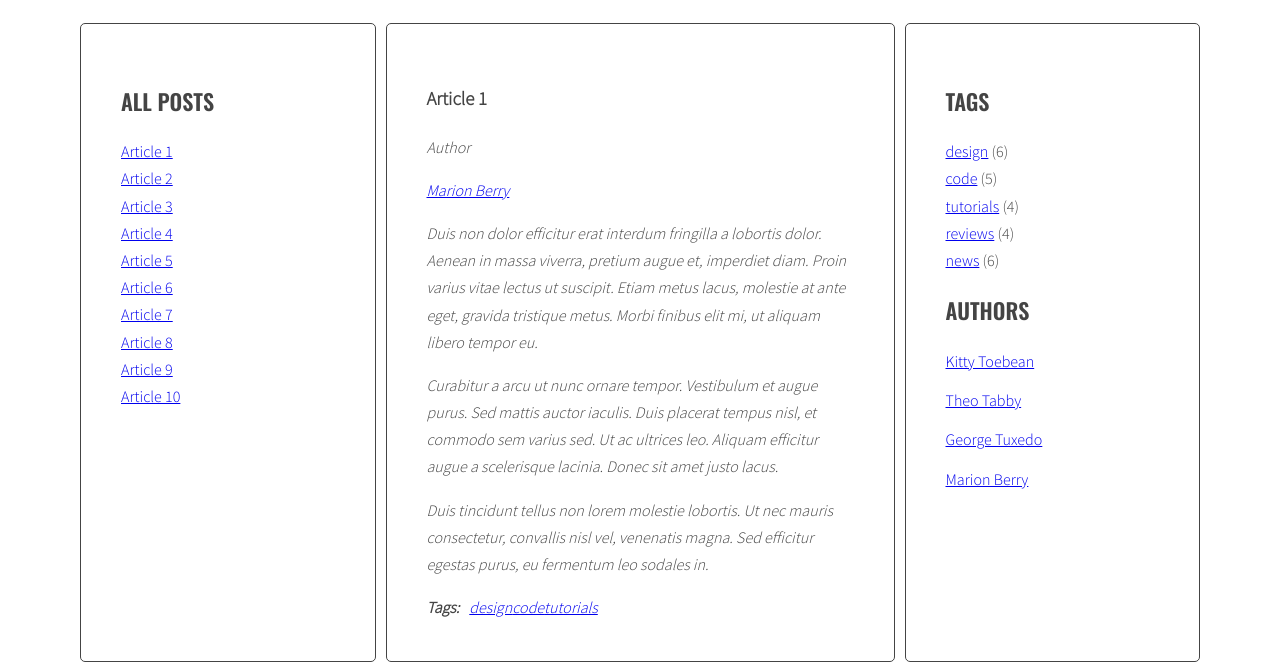
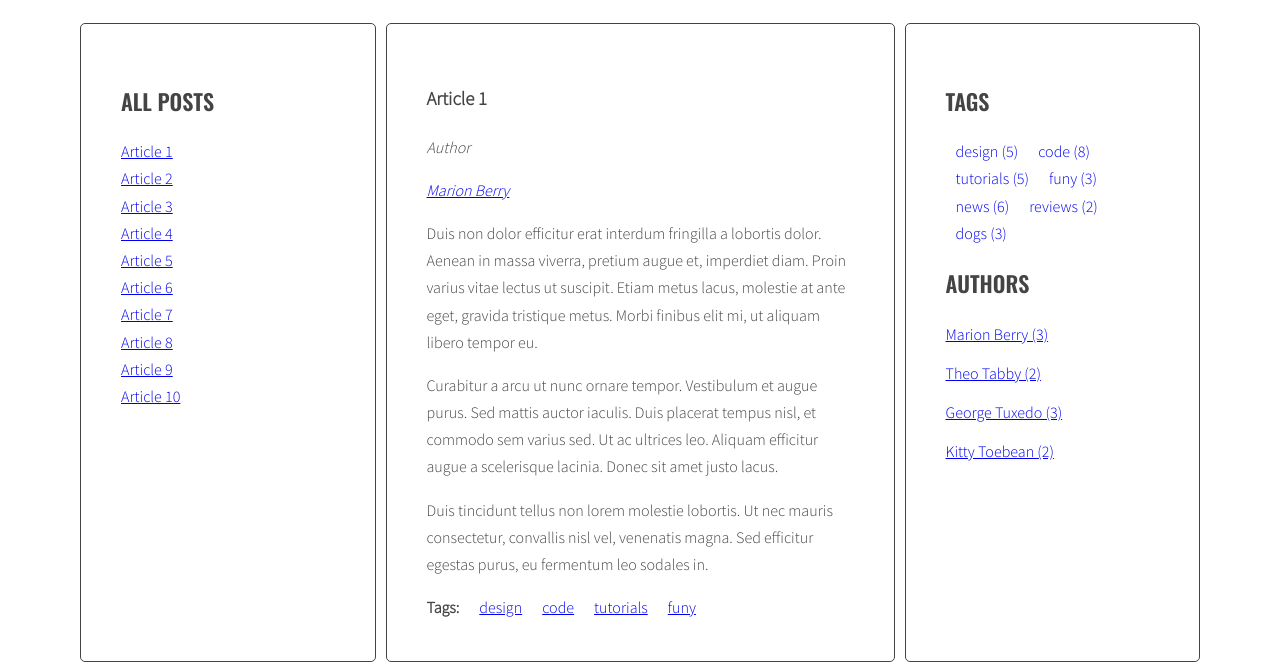
Before and after one commit to T81P/javascript-blog, a website: page index.html in a window 1280 px wide. Shown: the part 220-890 px from the top of the page. Drawn offline with nearby package versions, Linux system fonts and the light colour scheme.

Commit message:
Generate list of tags and authors in right column

```diff
--- a/index.html
+++ b/index.html
@@ -18,13 +18,14 @@
 			        </ul>
 			    </aside>
 		      	<section class="posts">
-			        <article class="post active" id="article-1" data-tags="design code tutorials" data-author="Marion Berry">
+			        <article class="post active" id="article-1" data-tags="design code tutorials funy" data-author="Marion Berry">
 			          	<h3 class="post-title">Article 1</h3>
 			          	<div class="post-author">
 			          		<p>Author </p>
 			          		<ul class="list">
 
 			          		</ul>
+			          	</div>
 			          	<div class="post-content">
 				            <p>Duis non dolor efficitur erat interdum fringilla a lobortis dolor. Aenean in massa viverra, pretium augue et, imperdiet diam. Proin varius vitae lectus ut suscipit. Etiam metus lacus, molestie at ante eget, gravida tristique metus. Morbi finibus elit mi, ut aliquam libero tempor eu.</p>
 
@@ -46,6 +47,7 @@
 			          		<ul class="list">
 
 			          		</ul>
+			          	</div>
 			          	<div class="post-content">
 				            <p>Phasellus sollicitudin, arcu vel iaculis ullamcorper, quam leo viverra orci, et faucibus quam sapien vel est. Maecenas ac suscipit elit. Nullam interdum, lorem vitae venenatis pulvinar, ex dui malesuada nunc, tempus cursus enim metus vel nulla.</p>
 
@@ -60,13 +62,14 @@
 				            </ul>
 			          	</div>
 			        </article>
-			        <article class="post" id="article-3" data-tags="design tutorials" data-author="George Tuxedo">
+			        <article class="post" id="article-3" data-tags="design tutorials funy" data-author="George Tuxedo">
 			          	<h3 class="post-title">Article 3</h3>
 			          	<div class="post-author">
 			          		<p>Author </p>
 			          		<ul class="list">
 
 			          		</ul>
+			          	</div>
 			          	<div class="post-content">
 				            <p>Mauris vel pellentesque turpis, ac sodales nisl. Quisque iaculis mi velit, ut convallis tellus accumsan a. Quisque iaculis, nisi et dignissim tincidunt, nisl eros euismod nulla, finibus laoreet erat enim posuere elit.</p>
 
@@ -87,6 +90,7 @@
 			          		<ul class="list">
 
 			          		</ul>
+			          	</div>
 			          	<div class="post-content">
 				            <p>Morbi vel cursus nulla, vel varius mauris. Suspendisse sed elit sit amet risus faucibus vestibulum ut sit amet purus. Donec orci est, condimentum ut quam quis, scelerisque fringilla ligula.</p>
 
@@ -101,13 +105,14 @@
 				            </ul>
 			          	</div>
 			        </article>
-			        <article class="post" id="article-5" data-tags="news code design" data-author="Marion Berry">
+			        <article class="post" id="article-5" data-tags="news code design funy" data-author="Marion Berry">
 			          	<h3 class="post-title">Article 5</h3>
 			          	<div class="post-author">
 			          		<p>Author </p>
 			          		<ul class="list">
 
 			          		</ul>
+			          	</div>
 			          	<div class="post-content">
 				            <p>Suspendisse sem eros, euismod condimentum arcu ac, consequat fermentum orci. Nam convallis lacus nec interdum vestibulum. Vestibulum luctus, quam eu tristique ornare, lorem nibh sodales enim, vitae tempor dolor ante vitae tortor.</p>
 
@@ -122,13 +127,14 @@
 				            </ul>
 			          	</div>
 			        </article>
-			        <article class="post" id="article-6" data-tags="tutorials code" data-author="George Tuxedo">
+			        <article class="post" id="article-6" data-tags="tutorials code dogs" data-author="George Tuxedo">
 			          	<h3 class="post-title">Article 6</h3>
 			          	<div class="post-author">
 			          		<p>Author </p>
 			          		<ul class="list">
 
 			          		</ul>
+			          	</div>
 			          	<div class="post-content">
 				            <p>Donec posuere iaculis ante sed hendrerit. Lorem ipsum dolor sit amet, consectetur adipiscing elit. Quisque hendrerit neque nec urna tincidunt, quis vehicula dui vulputate. Morbi est sapien, auctor ut lectus eu, placerat viverra lorem.</p>
 
@@ -150,6 +156,7 @@
 			          		<ul class="list">
 
 			          		</ul>
+			          	</div>
 			          	<div class="post-content">
 				            <p>Donec eleifend mauris ac nisl fermentum, ac fermentum turpis dignissim. Aliquam diam nisl, imperdiet a varius eget, lobortis sed nisi. Nullam suscipit ipsum sed magna blandit, sed pellentesque urna malesuada.</p>
 
@@ -164,13 +171,14 @@
 				            </ul>
 			          	</div>
 			        </article>
-			        <article class="post" id="article-8" data-tags="code tutorials" data-author="Theo Tabby">
+			        <article class="post" id="article-8" data-tags="code tutorials dogs news" data-author="Theo Tabby">
 			          	<h3 class="post-title">Article 8</h3>
 			          	<div class="post-author">
 			          		<p>Author </p>
 			          		<ul class="list">
 
 			          		</ul>
+			          	</div>
 			          	<div class="post-content">
 				            <p>Praesent quis imperdiet erat. Curabitur tempor sapien a interdum malesuada. Proin libero erat, sagittis a sollicitudin eget, pulvinar nec risus. Cras et suscipit sem.</p>
 
@@ -185,7 +193,7 @@
 				            </ul>
 			          	</div>
 			        </article>
-			        <article class="post" id="article-9" data-tags="code news" data-author="Marion Berry">
+			        <article class="post" id="article-9" data-tags="code news reviews" data-author="Marion Berry">
 			          	<h3 class="post-title">Article 9</h3>
 			          	<div class="post-author">
 			          		<p>Author </p>
@@ -207,7 +215,7 @@
 				            </ul>
 			          	</div>
 			        </article>
-			        <article class="post" id="article-10" data-tags="design tutorials news" data-author="George Tuxedo">
+			        <article class="post" id="article-10" data-tags="design tutorials news dogs" data-author="George Tuxedo">
 			          	<h3 class="post-title">Article 10</h3>
 			          	<div class="post-author">
 			          		<p>Author </p>
@@ -233,34 +241,11 @@
 			    <aside class="sidebar">
 			        <h2 class="section-title">Tags</h2>
 			        <ul class="list tags">
-			          	<li><a href="#">design</a> <span>(6)</span></li>
-			          	<li><a href="#">code</a> <span>(5)</span></li>
-			          	<li><a href="#">tutorials</a> <span>(4)</span></li>
-			          	<li><a href="#">reviews</a> <span>(4)</span></li>
-			          	<li><a href="#">news</a> <span>(6)</span></li>
+
 			        </ul>
 			        <h2 class="section-title">Authors</h2>
 			        <ul class="list authors">
-			          	<li>
-			            	<a href="#">
-			              		<span class="author-name">Kitty Toebean</span>
-			            	</a>
-			          	</li>
-			          	<li>
-			            	<a href="#">
-			              		<span class="author-name">Theo Tabby</span>
-			            	</a>
-			          	</li>
-			          	<li>
-			            	<a href="#">
-			              		<span class="author-name">George Tuxedo</span>
-			            	</a>
-			          	</li>
-			          	<li>
-			           		<a href="#">
-			              		<span class="author-name">Marion Berry</span>
-			            	</a>
-			          	</li>
+
 			        </ul>
 			    </aside>
 		    </main>
--- a/js/script.js
+++ b/js/script.js
@@ -24,7 +24,7 @@ const titleClickHandler = function(event){
 
   /* [DONE] remove class 'active' from all articles */
 
-  const activeArticles = document.querySelectorAll('article');
+  const activeArticles = document.querySelectorAll('.posts article.active');
 
   for(let activeArticle of activeArticles){
     activeArticle.classList.remove('active');
@@ -53,7 +53,11 @@ const titleClickHandler = function(event){
     optTitleSelector = '.post-title',
     optTitleListSelector = '.titles',
     optArticleTagSelector = '.post-tags .list',
-    optArticleAuthorSelector = '.post-author .list';
+    optArticleAuthorSelector = '.post-author .list',
+    optTagsListSelector = '.tags.list',
+    optAuthorsListSelector = '.list.authors';
+    optCloudClassCount = '5' ,
+    optCloudClassPrefix = 'tag-size-';
 
   function generateTitleLinks(customSelector = ''){
 
@@ -87,32 +91,71 @@ const titleClickHandler = function(event){
 
       /* insert link into titleList */
 
-      html = html + linkHTML;
+      html += linkHTML; //html = html + linkHTML;
 
     }
 
+    titleList.innerHTML = html;
 
-    titleList.innerHTML = html;
+    const links = document.querySelectorAll('.titles a');
+
+      for(let link of links){
+        link.addEventListener('click', titleClickHandler);
+      }
 
   }
 
   generateTitleLinks();
 
-  const links = document.querySelectorAll('.titles a');
 
-  for(let link of links){
-    link.addEventListener('click', titleClickHandler);
+
+
+  function calculateTagsParams(tags){
+  /*[DONE] create obj with min and max value */
+    const PARAMS = {
+        max : 0,
+        min : 999999
+    }
+    /*[DONE] loop thur all tags and count */
+    for(let tag in tags){
+        if(tags[tag] > PARAMS.max){
+            PARAMS.max = tags[tag]
+        } else {
+            PARAMS.min = tags[tag]
+        }
+    }
+    /*[DONE] return PARAMS objc */
+    return PARAMS;
   }
 
+  function calculateTagClass(count, params){
+
+    /*[DONE] reduce counte vaule */
+    const normalizedCount = count - params.min;
+
+    /*[DONE] reduce max value */
+    const normalizedMax = params.max -params.min;
+
+    /*[DONE] get % */
+    const PERCENTAGE = normalizedCount / normalizedMax;
+
+    /*[DONE] round down */
+    const calssNumber = Math.floor( PERCENTAGE * (optCloudClassCount - 1) + 1 );
+
+    /*[DONE] return tag count value */
+    return calssNumber;
+    }
 
 
   function generateTags(){
 
+  	/* [NEW] create a new variable allTags with an empty object */
+    let allTags = {};
+
     /* [DONE] find all articles */
-    const articles = document.querySelectorAll(optArticleSelector);
-
+    const allArticles = document.querySelectorAll(optArticleSelector);
     /* [DONE] START LOOP: for every article: */
-    for(let article of articles){
+    for(let article of allArticles){
 
       /* [DONE] find tags wrapper */
       const tagsWrapper = article.querySelector(optArticleTagSelector);
@@ -133,17 +176,46 @@ const titleClickHandler = function(event){
       const linkHTML = '<li><a href="#tag-' + tag + '"><span>' + tag + '</span></a></li>';
 
       /* [DONE] add generated code to html variable */
-      html = html + linkHTML;
+      html += linkHTML;
 
+      /* [NEW] check if this link is NOT already in allTags */
+      if(!allTags.hasOwnProperty(tag)){
+
+        /* [NEW] add to allTags object */
+        allTags[tag] = 1;
+      }
+      else {
+        allTags[tag] ++;
+      }
       /* [DONE] END LOOP: for each tag */
-      }
+
+    }
       /* [DONE] insert HTML of all the links into the tags wrapper */
       tagsWrapper.insertAdjacentHTML('beforeend', html);
 
-      addClickListenersToTags();
 
       /* [DONE] END LOOP: for every article: */
     }
+    /* [NEW] find list of tags in right column */
+    const tagList = document.querySelector('.tags');
+
+    const tagsParams = calculateTagsParams(allTags);
+
+    /* [NEW] create variable for all links HTML code */
+    let allTagsHTML = '';
+
+    /* START LOOP: for each tag in allTags */
+    for(let tag in allTags){
+
+        /* [NEW] generatee code of a link and add it to allTagsHTML */
+    	allTagsHTML +=  '<li><a href="#tag-' + tag + '"><span>' + tag + ' (' + allTags[tag] + ')' + '</span></a></li>';
+        //'<li><a class="' + optCloudClassPrefix + calculateTagClass(allTags[tag], tagsParams) + '"' + ' href="#' + tag + '">'+ tag + '</a>' +'</li>';
+    /* [NEW] END LOOP: for each tag in allTags */
+    }
+
+    /* [New] add html from allTagsHTML to tagList */
+    tagList.innerHTML = allTagsHTML;
+
   }
 
   generateTags();
@@ -185,7 +257,7 @@ const titleClickHandler = function(event){
 
     /* [DONE] END LOOP: for each found tag link */
     }
-
+console.log(targetTags)
     /* [DONE] execute function "generateTitleLinks" with article selector as argument */
     generateTitleLinks('[data-tags~="' + tag + '"]');
   }
@@ -194,6 +266,7 @@ const titleClickHandler = function(event){
 
     /* [DONE] find all links to tags */
     const tagLinks = document.querySelectorAll('.post-tags a');
+    const rLinks = document.querySelectorAll('.tags a');
 
     /* [DONE] START LOOP: for each link */
     for(let tagLink of tagLinks){
@@ -203,9 +276,17 @@ const titleClickHandler = function(event){
 
     /* [DONE] END LOOP: for each link */
     }
+    for (let link of rLinks) {
+            /*[done] add tagClickHandler as event listener for that link */
+            link.addEventListener('click', tagClickHandler);
+    }
   }
+  addClickListenersToTags();
+
 
   function generateAuthors(){
+    /* [NEW] create a new variable allAuthorTags with an empty object */
+    let allAuthorTags = {};
 
     /* [DONE] find all articles */
     const articles = document.querySelectorAll(optArticleSelector);
@@ -226,16 +307,40 @@ const titleClickHandler = function(event){
       const linkHTML = '<li><a href="#author-' + authorTags + '"><span>' + authorTags + '</span></a></li>';
 
       /* [DONE] add generated code to html variable */
-      html = html + linkHTML;
+      html += linkHTML;
+
+      /* [NEW] check if this link is NOT already in allTags */
+      if(!allAuthorTags.hasOwnProperty(authorTags)){
+        /* [NEW] add generated code to allTags array */
+        allAuthorTags[authorTags] = 1;
+      }
+      else{
+        allAuthorTags[authorTags]++;
+      }
 
       /* [DONE] insert HTML of all the links into the Author wrapper */
       authorWrapper.insertAdjacentHTML('beforeend', html);
 
-      addClickListenersToAuthors();
 
       /* [DONE] END LOOP: for every article: */
     }
 
+    /* [NEW] find list of tags in right column */
+    const authorTagList = document.querySelector('.authors');
+
+    /* [NEW] add html from allTags to tagList */
+    //authorTagList.innerHTML = allAuthorTags.join(' ');
+    /* [NEW] create variable for all links HTML code */
+      let allAuthorTagsHTML = '';
+
+      /* START LOOP: for each tag in allAuthorTags */
+      for(let tag in allAuthorTags){
+
+        /* [NEW] generatee code of a link and add it to allAuthorTagsHTML */
+        allAuthorTagsHTML += '<li><a href="#author-' + tag + '"><span>' + tag + ' (' + allAuthorTags[tag] + ')' + '</span></a></li>';
+      /* [NEW] END LOOP: for each tag in allAuthorTags */
+      }
+      authorTagList.innerHTML = allAuthorTagsHTML;
   }
 
   generateAuthors();
@@ -287,6 +392,7 @@ const titleClickHandler = function(event){
 
     /* [DONE] find all links to authorsTags */
     const authorLinks = document.querySelectorAll('.post-author a');
+    const rLinks = document.querySelectorAll('.authors a');
 
     /* [DONE] START LOOP: for each link */
     for(let authorLink of authorLinks){
@@ -296,6 +402,10 @@ const titleClickHandler = function(event){
 
     /* [DONE] END LOOP: for each link */
     }
+    for (let link of rLinks) {
+            link.addEventListener('click', authorClickHandler)
+    }
   }
+  addClickListenersToAuthors();
 
 }
--- a/sass/style.scss
+++ b/sass/style.scss
@@ -88,6 +88,7 @@ body {
 .list-horizontal {
   li {
     display: inline-block;
+    margin: 0 10px;
   }
 }
 
@@ -118,3 +119,35 @@ body {
     margin: 0 10px 0 0;
   }
 }
+
+/* tags */
+.sidebar .tags li {
+  display: inline-block;
+    a{
+      text-decoration: none;
+      margin: 0 10px;
+    }
+}
+
+.sidebar .tags .tag-size-1 {
+  font-size: 100%;
+  color: orange;
+}
+
+.sidebar .tags .tag-size-2 {
+  font-size: 150%;
+}
+
+.sidebar .tags .tag-size-3 {
+  font-size: 200%;
+  color: green;
+}
+
+.sidebar .tags .tag-size-4 {
+  font-size: 150%;
+}
+
+.sidebar .tags .tag-size-5 {
+  font-size: 300%;
+  color: red;
+}
```
Also changed, not shown: css/style.css, 1 other file.
